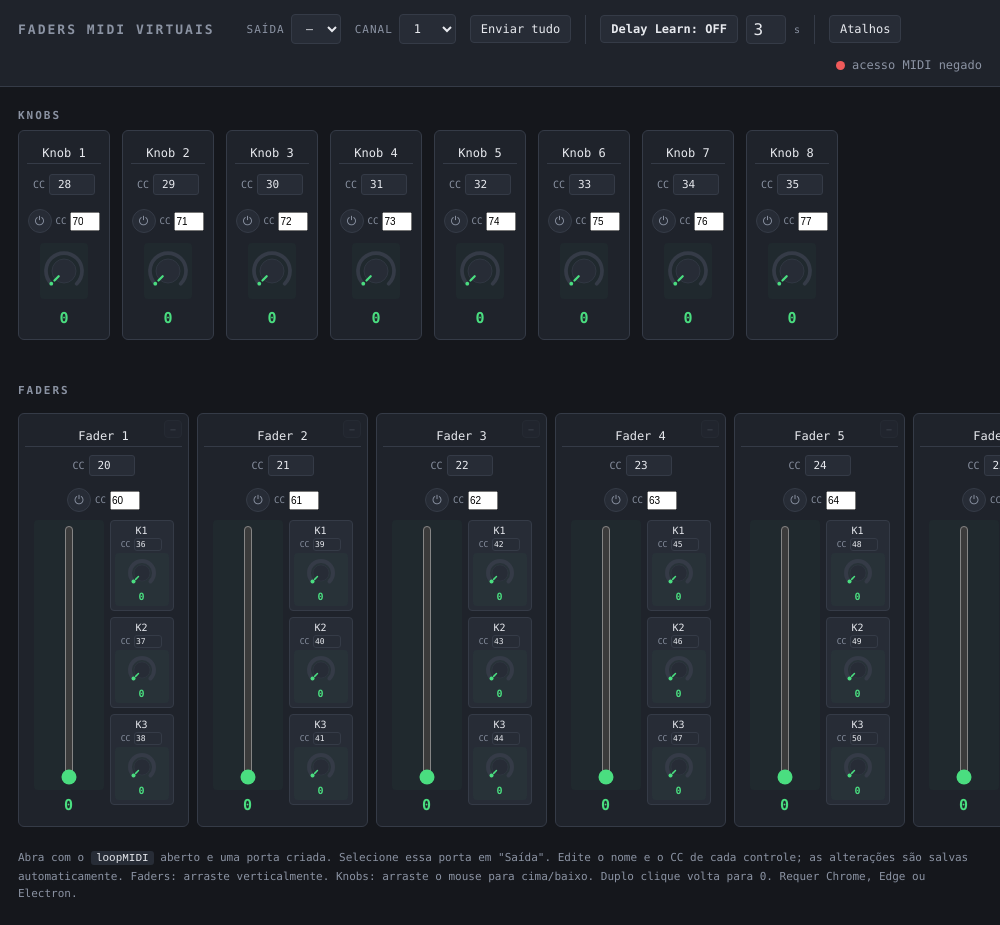
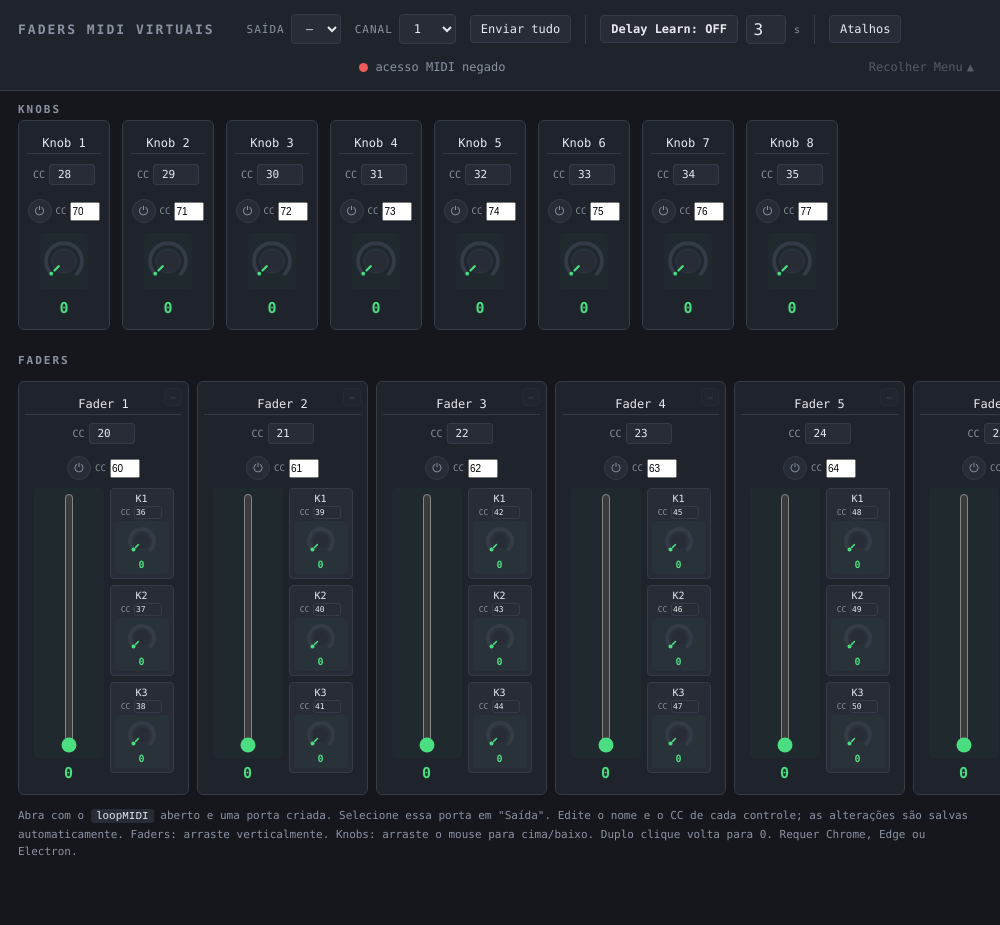
Before and after one commit to pauloadson/midicontrols, an Electron app: page renderer/index.html in a window 1000 px wide. After the commit the page ends 883 px from the top, so only its background shows below. Drawn offline with Linux system fonts and the light colour scheme.

Commit message:
feat: adiciona cabeçalho minimizável e otimiza espaçamentos dos racks para 12px

```diff
--- a/renderer/app.js
+++ b/renderer/app.js
@@ -15,6 +15,9 @@
 const $header = document.querySelector("header");
 const $status = document.getElementById("status");
 
+// Aplica estado inicial do cabeçalho
+if (state.headerMinimized) $header.classList.add("minimized");
+
 const $delayGroup = document.createElement("div");
 $delayGroup.className = "delay-group";
 $delayGroup.innerHTML = `
@@ -23,6 +26,20 @@
   <span style="font-size: 10px; color: var(--muted)">s</span>
 `;
 $header.insertBefore($delayGroup, $status);
+
+// Injeta botão de toggle do cabeçalho
+const $headerToggle = document.createElement("button");
+$headerToggle.id = "header-toggle";
+$headerToggle.innerHTML = state.headerMinimized ? '<span>Menu</span> ▼' : '<span>Recolher Menu</span> ▲';
+$headerToggle.title = "Minimizar/Expandir menu superior";
+$header.appendChild($headerToggle);
+
+$headerToggle.addEventListener("click", () => {
+  state.headerMinimized = !state.headerMinimized;
+  $header.classList.toggle("minimized", state.headerMinimized);
+  $headerToggle.innerHTML = state.headerMinimized ? '<span>Menu</span> ▼' : '<span>Recolher Menu</span> ▲';
+  saveConfig(state);
+});
 
 const $shortcutBtn = document.createElement("button");
 $shortcutBtn.id = "openShortcuts";
--- a/renderer/state.js
+++ b/renderer/state.js
@@ -34,6 +34,7 @@
 export function saveConfig(state) {
   const data = {
     globalDelay: state.globalDelay,
+    headerMinimized: state.headerMinimized,
     shortcuts: state.shortcuts,
     channel: state.channel,
     portId: state.portId,
@@ -46,6 +47,7 @@
 export function loadState() {
   const state = {
     globalDelay: { enabled: false, seconds: 3 },
+    headerMinimized: false,
     shortcuts: [],
     channel: 1,
     portId: null,
@@ -58,6 +60,7 @@
     if (raw) {
       const data = JSON.parse(raw);
       state.globalDelay = data.globalDelay || { enabled: false, seconds: 3 };
+      state.headerMinimized = !!data.headerMinimized;
       state.shortcuts = Array.isArray(data.shortcuts) ? data.shortcuts : [];
       state.channel = data.channel || 1;
       state.portId = data.portId || null;
--- a/renderer/styles.css
+++ b/renderer/styles.css
@@ -27,6 +27,34 @@
   padding: 14px 18px;
   background: var(--panel);
   border-bottom: 1px solid var(--line);
+  transition: padding 0.2s, background 0.2s;
+  position: relative;
+}
+header.minimized {
+  padding: 2px 18px;
+  background: var(--bg);
+  min-height: 24px;
+}
+header.minimized > *:not(#header-toggle) {
+  display: none !important;
+}
+#header-toggle {
+  background: transparent;
+  border: none;
+  color: var(--muted);
+  font-size: 12px;
+  cursor: pointer;
+  padding: 2px 8px;
+  margin-left: auto;
+  opacity: 0.5;
+  transition: opacity 0.2s, color 0.2s;
+  display: flex;
+  align-items: center;
+  gap: 4px;
+}
+#header-toggle:hover {
+  opacity: 1;
+  color: var(--accent);
 }
 header h1 {
   font-size: 13px;
@@ -155,7 +183,7 @@
   display: flex;
   flex-wrap: nowrap;
   gap: 8px;
-  padding: 12px 18px 22px;
+  padding: 12px 18px 12px;
   overflow-x: auto;
   scrollbar-width: thin;
   scrollbar-color: var(--line) var(--bg);
@@ -342,7 +370,7 @@
 }
 .section-title {
   margin: 0;
-  padding: 22px 18px 4px;
+  padding: 12px 18px 2px;
   font-size: 11px;
   letter-spacing: 2px;
   text-transform: uppercase;
@@ -353,7 +381,7 @@
   display: flex;
   flex-wrap: nowrap;
   gap: 12px;
-  padding: 4px 18px 22px;
+  padding: 2px 18px 12px;
   overflow-x: auto;
   scrollbar-width: thin;
   scrollbar-color: var(--line) var(--bg);
```
